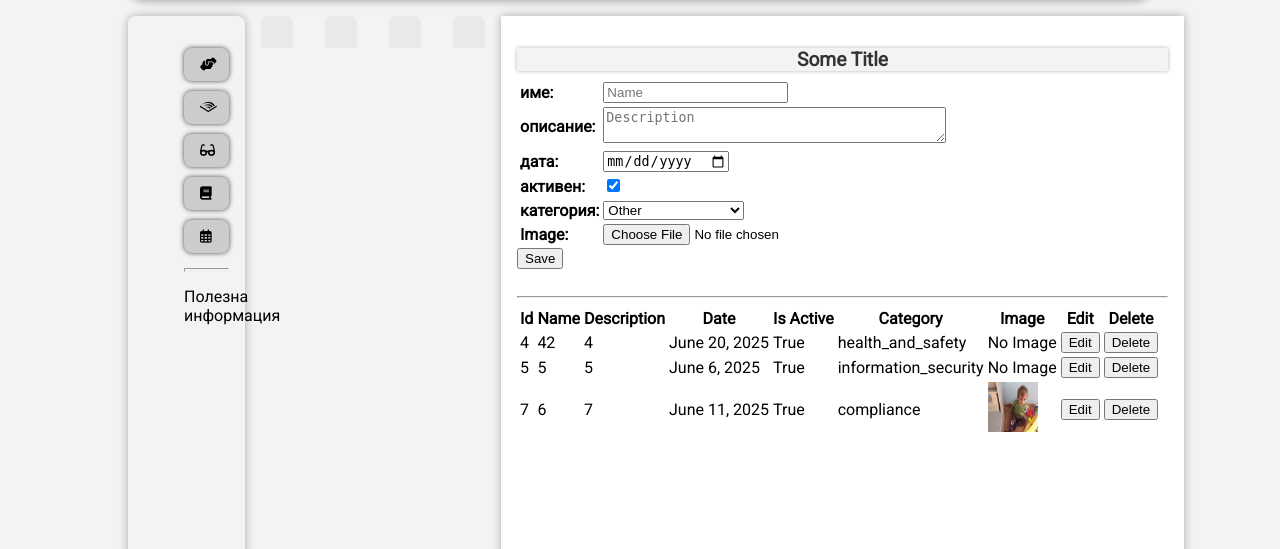
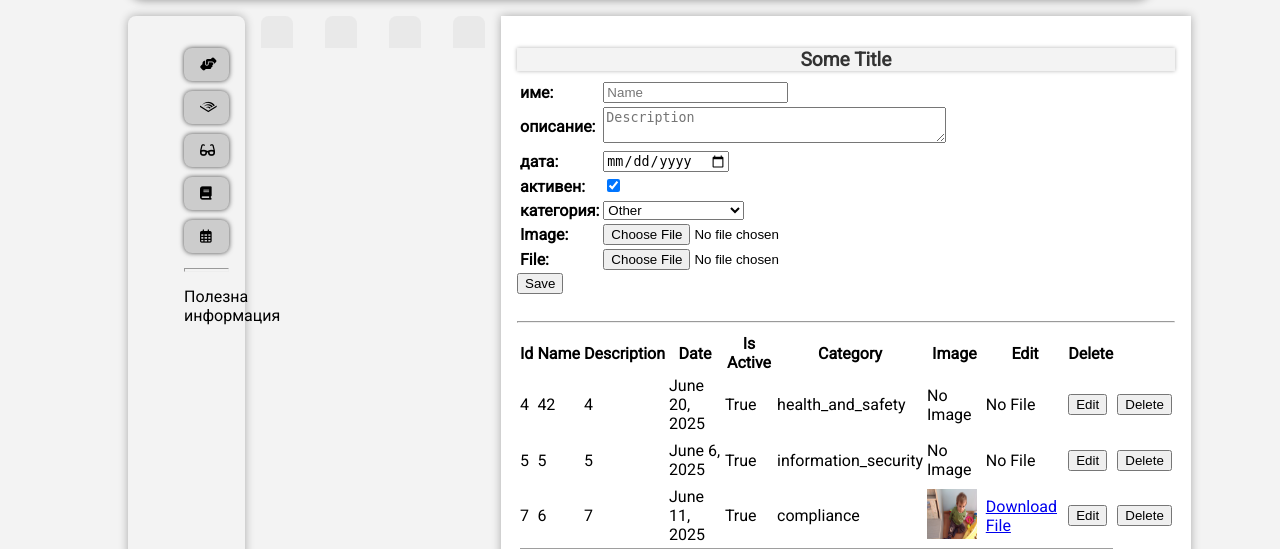
Before and after one commit to Sunzheini/ohmi_audit, a Django app: page / in a window 1280 px wide. Shown: the part 40-589 px from the top of the page. Run offline with Django 5.2, Linux system fonts and the light colour scheme; data comes from the database, SQL or seed files in the repository; both versions use the stored data as it was after the commit; some libraries are stand-ins or nearby versions; grey boxes are pictures that could not be loaded.

Commit message:
mvp done

```diff
--- a/ohmi_audit/main_app/models.py
+++ b/ohmi_audit/main_app/models.py
@@ -61,6 +61,12 @@ class Audit(CustomModelBase):
         upload_to='audit_images/',  # Directory where images will be stored
         blank=True,  # Allow form submission without an image
         null=True,  # Allow database to store NULL if no image is provided
+    )
+
+    file = models.FileField(
+        upload_to='audit_files/',  # Directory where files will be stored
+        blank=True,  # Allow form submission without a file
+        null=True,  # Allow database to store NULL if no file is provided
     )
 
     # Bi-directional many-to-many relationship using explicit through model
--- a/ohmi_audit/main_app/views.py
+++ b/ohmi_audit/main_app/views.py
@@ -1,4 +1,3 @@
-from django.contrib import messages
 from django.http import HttpRequest
 from django.shortcuts import render, redirect
 from ohmi_audit.main_app.forms import *
--- a/templates/includes/content_container.html
+++ b/templates/includes/content_container.html
@@ -62,16 +62,48 @@
                                 {% endif %}
                             </td>
                             <td>
+                                {% if item.file %}
+                                    <a href="{{ item.file.url }}" class="btn btn-primary">Download File</a>
+                                {% else %}
+                                    No File
+                                {% endif %}
+                            </td>
+                            <td>
                                 <form method="POST">
                                     {% csrf_token %}
-                                    <button type="submit" name="edit" value="{{ item.id }}" class="btn btn-danger">Edit</button>
+                                    <button type="submit" name="edit" value="{{ item.id }}" class="btn btn-danger">
+                                        Edit
+                                    </button>
                                 </form>
                             </td>
                             <td>
                                 <form method="POST">
                                     {% csrf_token %}
-                                    <button type="submit" name="delete" value="{{ item.id }}" class="btn btn-danger">Delete</button>
+                                    <button type="submit" name="delete" value="{{ item.id }}" class="btn btn-danger">
+                                        Delete
+                                    </button>
                                 </form>
+                            </td>
+                        </tr>
+
+                        <tr>
+                            <td colspan="9">
+                                {% if item.file %}
+
+                                    {# Microsoft's viewer requires publicly accessible URLs for files! #}
+                                    {% if '.doc' in item.file.name|lower %}
+                                        <iframe class="iframe-ms-office"
+                                                src='https://view.officeapps.live.com/op/embed.aspx?src={{ item.file.url }}'
+                                                width='100%' height='600px' frameborder='0'>
+                                        </iframe>
+                                    {% elif '.pdf' in item.file.name|lower %}
+                                        <iframe src="{{ item.file.url }}" width="100%" height="600px">
+                                            <p>Your browser does not support iframes.</p>
+                                        </iframe>
+                                    {% else %}
+                                        text
+                                    {% endif %}
+                                {% endif %}
                             </td>
                         </tr>
                     {% endfor %}
```
Also changed, not shown: db.sqlite3, ohmi_audit/main_app/migrations/0008_audit_file.py (added), 3 other files.
